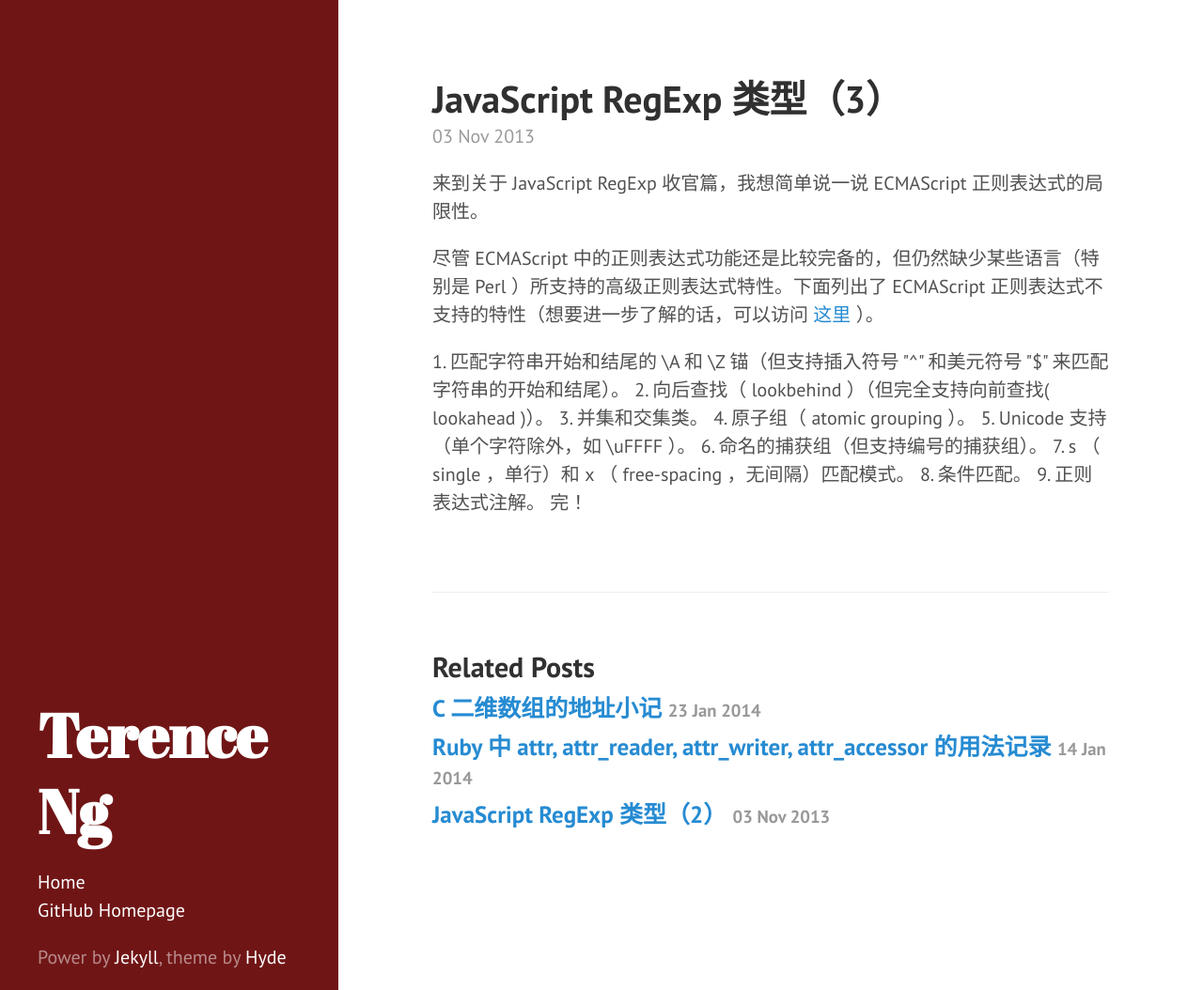
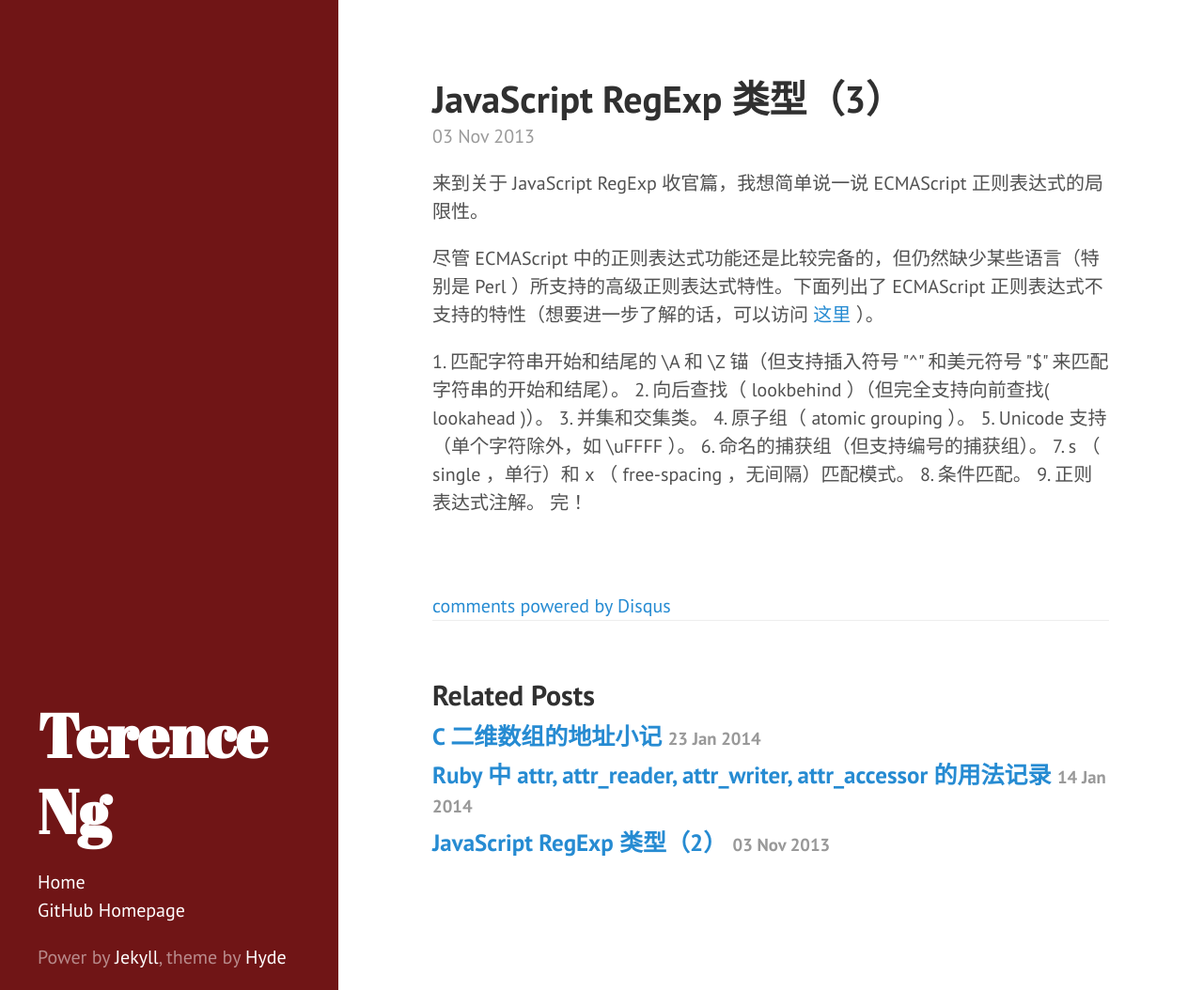
Before and after one commit to terrencekhng/hyaocuk.github.io, a Jekyll site: the page built from _posts/2013-11-3-javascript-RegExp-3.md, in a window 1280 px wide and 1054 px high. Shown: the whole window at 94% size. Built offline with Jekyll 4.4.1, drawn with Linux system fonts in a browser that asks for light colours; Markdown is read by kramdown in place of the engine named in the settings; comment, search, counter and statistics services are not loaded; some of the changed lines change nothing that is shown.

Commit message:
provide disqus

```diff
--- a/_layouts/post.html
+++ b/_layouts/post.html
@@ -7,6 +7,21 @@
   <span class="post-date">{{ page.date | date_to_string }}</span>
   {{ content }}
 </div>
+   <div id="disqus_thread"></div>
+       <script type="text/javascript">
+        /* * * CONFIGURATION VARIABLES: EDIT BEFORE PASTING INTO YOUR WEBPAGE * * */
+               var disqus_shortname = 'hyaocuk-dot-net'; // required: replace example with your forum shortname
+
+                       /* * * DON'T EDIT BELOW THIS LINE * * */
+                       (function() {
+                                    var dsq = document.createElement('script'); dsq.type = 'text/javascript'; dsq.async = true;
+                                                dsq.src = '//' + disqus_shortname + '.disqus.com/embed.js';
+                                                            (document.getElementsByTagName('head')[0] || document.getElementsByTagName('body')[0]).appendChild(dsq);
+                                                                    })();
+    </script>
+        <noscript>Please enable JavaScript to view the <a href="http://disqus.com/?ref_noscript">comments powered by Disqus.</a></noscript>
+            <a href="http://disqus.com" class="dsq-brlink">comments powered by <span class="logo-disqus">Disqus</span></a>
+
 
 <div class="related">
   <h2>Related Posts</h2>
```
